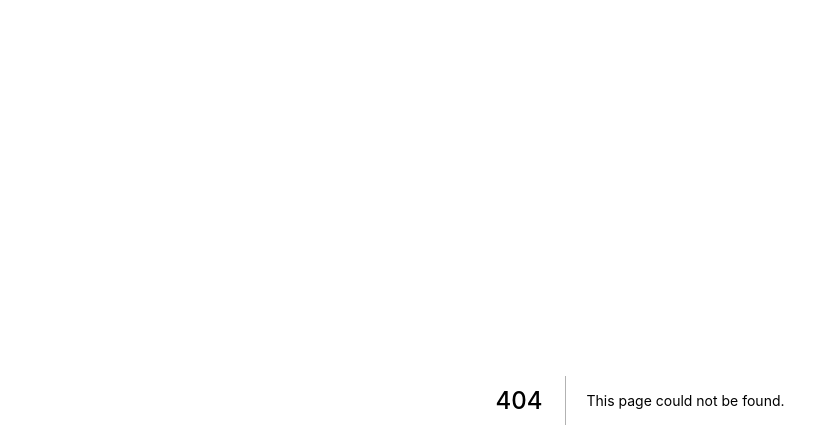
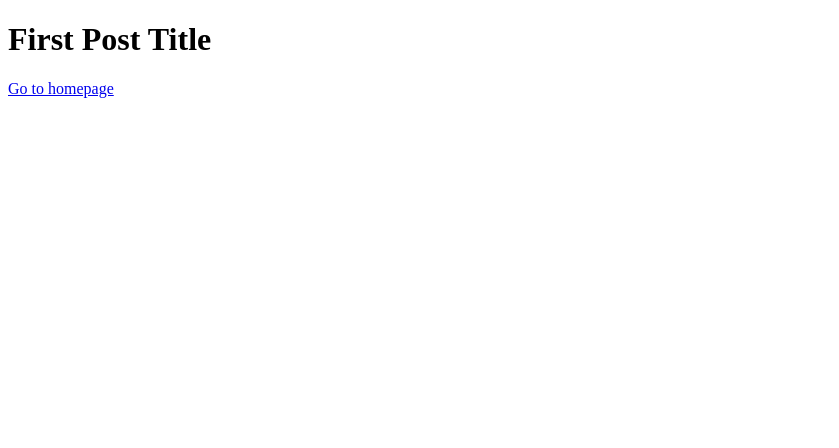
Before and after one commit to TBT50/NextJS, a Next.js app: page /posts/first-post in a window 1280 px wide. Before the commit this address had no page. Shown: the top 448 px of the page, without its empty margins (0-839 px from the left). Built offline with nearby package versions, Linux system fonts and the light colour scheme.

Commit message:
Add First Post component

```diff
--- /dev/null
+++ b/pages/posts/first-post.js
@@ -0,0 +1,12 @@
+import Link from "next/link";
+
+export default function FirstPost() {
+  return (
+    <div className="container">
+      <header>
+        <h1>First Post Title</h1>
+        <Link href="/">Go to homepage</Link>
+      </header>
+    </div>
+  );
+}
```
